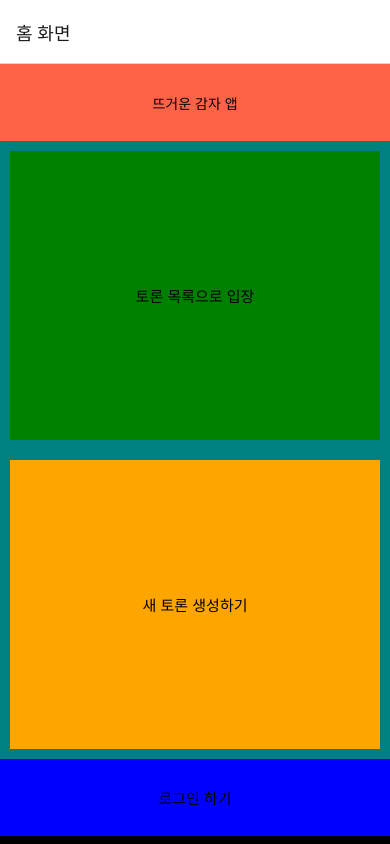
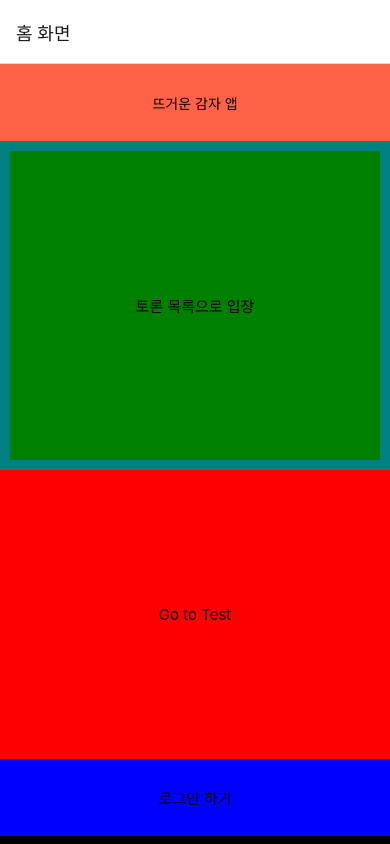
Before and after one commit to TylerKang-97/HotPotatoes-, a React Native app: screen / in a window 390 px wide. Built offline with nearby package versions, Linux system fonts and the light colour scheme.

Commit message:
Testing Module 추가_1113

```diff
--- a/package.json
+++ b/package.json
@@ -15,6 +15,7 @@
         "react": "17.0.1",
         "react-dom": "17.0.1",
         "react-native": "^0.66.2",
+        "react-native-paper": "^4.10.0",
         "react-native-safe-area-context": "3.3.2",
         "react-native-screens": "~3.8.0",
         "react-native-web": "0.17.1"
--- a/src/routes/Home.js
+++ b/src/routes/Home.js
@@ -3,6 +3,7 @@ import { TouchableOpacity, StyleSheet, Text, View } from 'react-native';
 import Button from '../components/Button';
 // import Pages from '../components/Pages';
 import Pages from '../components/Pages';
+import Test from './Test';
 const Home = ({ navigation }) => {
     const [pages, setPages] = useState(Pages.kor);
 
@@ -14,7 +15,13 @@ const Home = ({ navigation }) => {
             <View style={styles.mainScreen}>
                 {/* <Text>mainScreen</Text> */}
                 <Button title="토론 목록으로 입장" style={styles.enterDebateList} onPress={() => navigation.navigate(pages.listDebates)} />
-                <Button title="새 토론 생성하기" style={styles.addDebate} onPress={() => navigation.navigate(pages.addDebate)} />
+
+                <Button
+                title="Go to Test"
+                onPress={() => {
+                    navigation.navigate('Test');
+                }}
+            />
             </View>
             <View style={styles.bottomBar}>
                 {/* <Text style={styles.button} onPress={() => navigation.navigate('Login')}>
--- a/src/routes/Test.js
+++ b/src/routes/Test.js
@@ -1,19 +1,34 @@
 import { StatusBar } from 'expo-status-bar';
 import React, { useState } from 'react';
-import { StyleSheet, Text, View, TextInput } from 'react-native';
+import { StyleSheet, Text, View, TextInput, SectionList } from 'react-native';
+import { Avatar, Button, Card, Title, Paragraph } from 'react-native-paper';
+
 
 const Test = () => {
-    const [comment, setComment] = useState('');
+    const [comment, setComment ] = useState("");
 
     return (
       <View style={styles.container}>
-            <Text>{comment ? comment : '글을 입력해 주세요 :)'}</Text>
-            <Text>Welcome Tyler!</Text>
+
+    <Card style={styles.card}>
+        <Card.Content>
+        <Text>
+              {comment ? comment : "글을 입력해 주세요 :)" }
+        </Text>
         <StatusBar style="auto" />
-            <TextInput style={styles.input} onChangeText={(text) => setComment(text)} value={comment} returnKeyType="done" />
+        <TextInput
+          style={styles.input}
+          onChangeText={text => setComment(text)}
+          value={comment}
+          returnKeyType="done" // 입력 종료:  done, 개행시: next
+          />
+        </Card.Content>
+        <Card.Cover source={{ uri: 'https://picsum.photos/700' }} />
+    </Card>
       </View>
+
     );
-};
+}
 
 const styles = StyleSheet.create({
     container: {
@@ -28,5 +43,9 @@ const styles = StyleSheet.create({
       borderWidth: 1,
       padding: 10,
     },
+    card: {
+    width: 300,
+    height: 215,
+    },
   });
 export default Test;
```
Also changed, not shown: 1 other file (tests, documents, lock files or other folders). Lines whose indentation alone changed are shown as unchanged.
